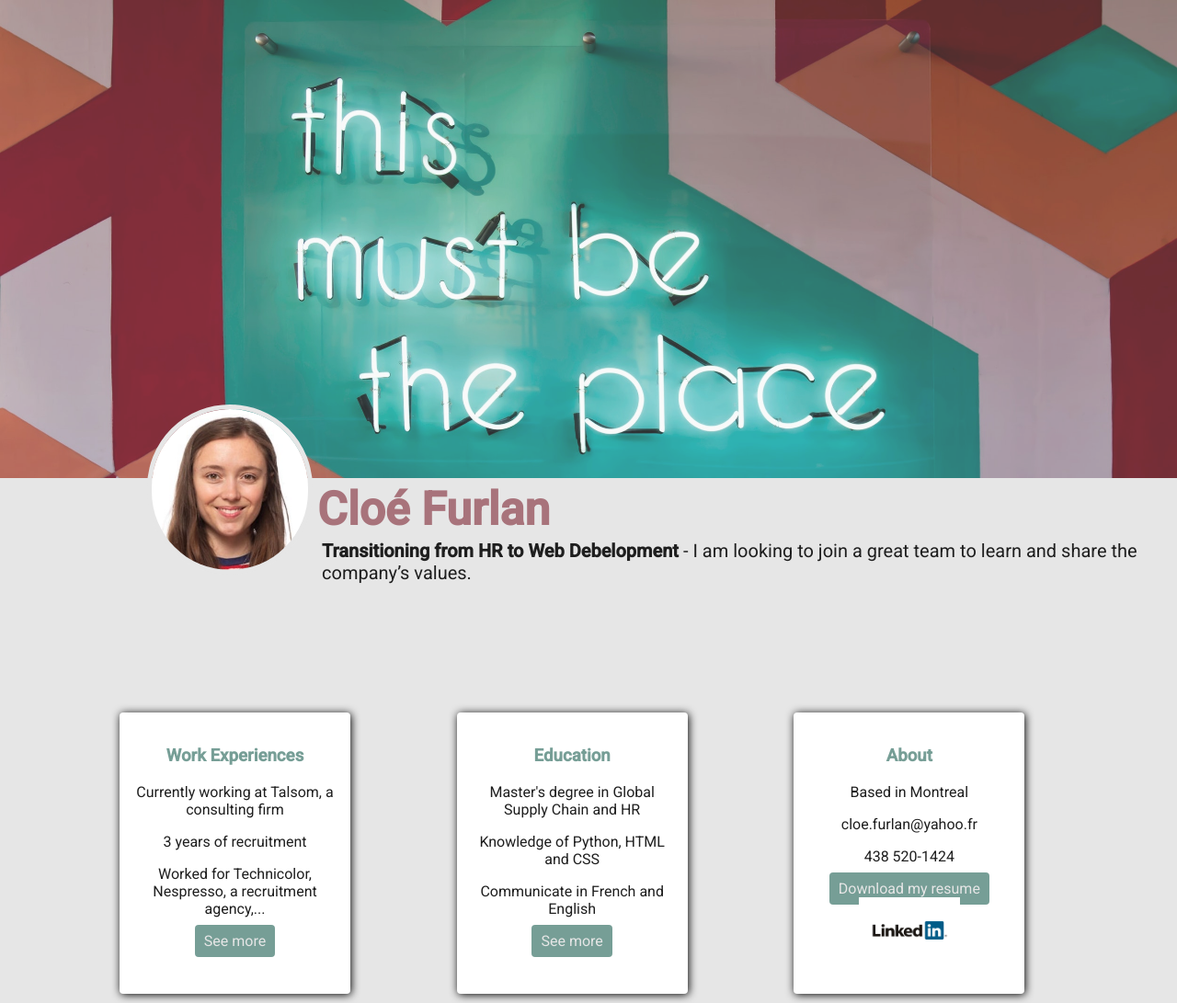
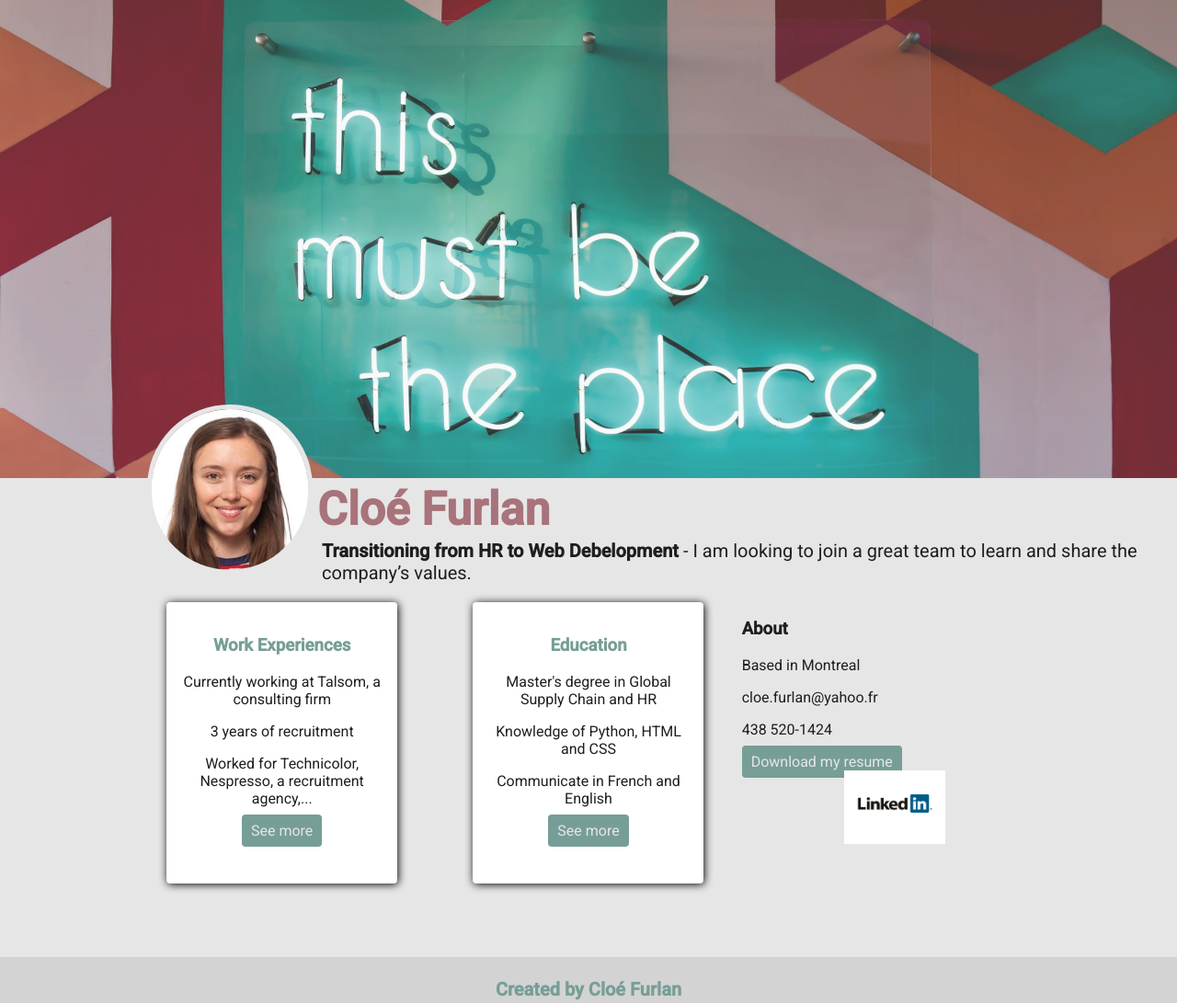
Before and after one commit to cloecloe/first_try_at_css_and_html, a plain HTML site: page index.html in a window 1280 px wide. Shown: the top 1091 px of the page at 92% size. Drawn offline with Linux system fonts and the light colour scheme.

Commit message:
Update style.css

```diff
--- a/style.css
+++ b/style.css
@@ -38,36 +38,13 @@ body {
 	box-shadow: 1px 1px 10px rgba(0, 0, 0, 1);
 	padding: 18px;
 	border-radius: 4px;
-	margin-top: 40px;
-	margin-left: 40px;
+	margin: auto;
 	width: 215px;
 	height: 270px;
 	text-align: center;
 	object-fit: cover;
 }
 .card-white h3 {
-	color: rgb(118, 158, 150);
-}
-.card-white a {
-	background-color: rgb(118, 158, 150);
-	color: rgb(230,230,230);
-	padding: 8px 10px;
-	border-radius: 4px;
-	text-decoration: none;
-}
-.card-white2 {
-	background-color: white;
-	box-shadow: 1px 1px 10px rgba(0, 0, 0, 1);
-	padding: 18px;
-	border-radius: 4px;
-	margin-top: 40px;
-	margin-left: 40px;
-	width: 215px;
-	height: 270px;
-	text-align: center;
-	object-fit: cover;
-}
-.card-white2 h3 {
 	color: rgb(118, 158, 150);
 }
 .button {
@@ -81,14 +58,14 @@ body {
 .linkedin {
 	display:block;
 	width:110px;
-	margin:0 auto;
+	margin: auto;
 }
 .container {
 	display: grid;
 	grid-template-columns: 1fr 1fr 1fr;
-	margin-top: 80px;
-	margin-left: 90px;
-	margin-right: 90px;
+	margin: auto;
+	max-width: 1000px;
+	width: 100%;
 }
 .footer {
 	background-color: lightgrey;
```
